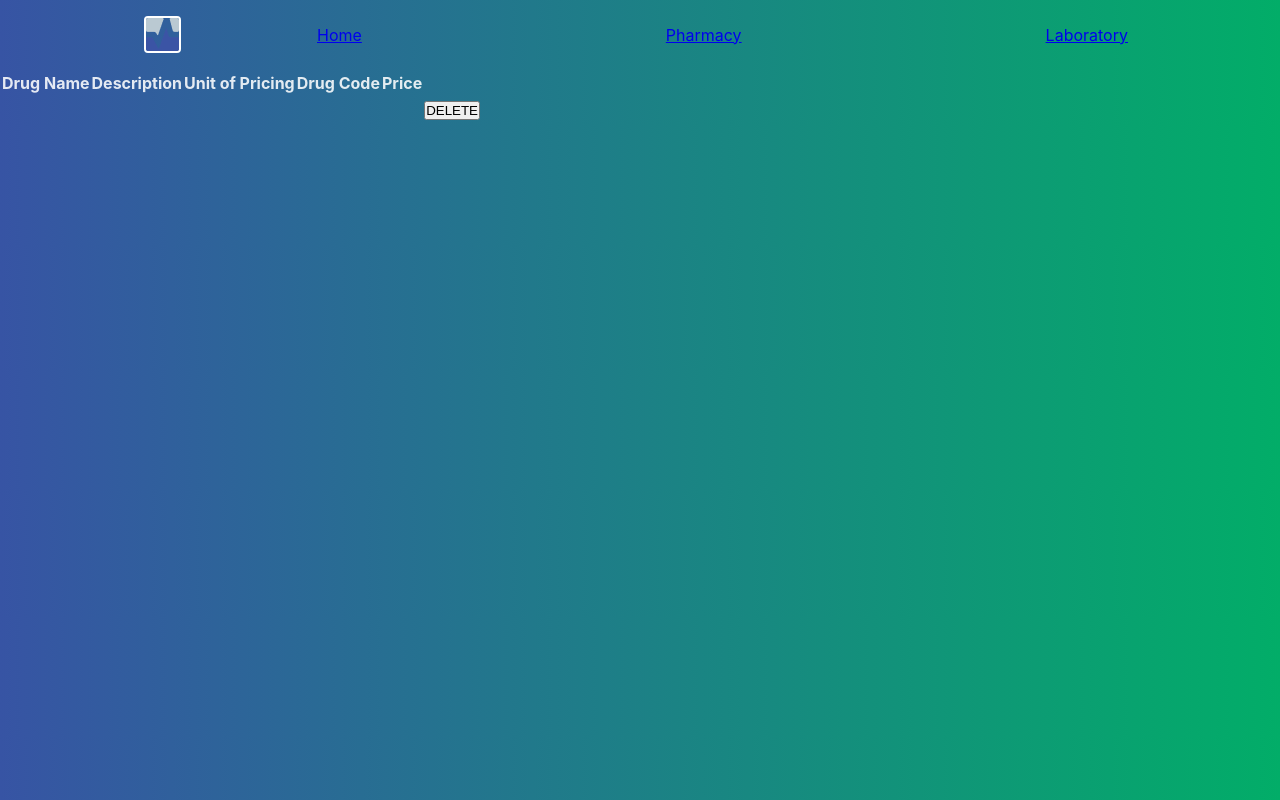
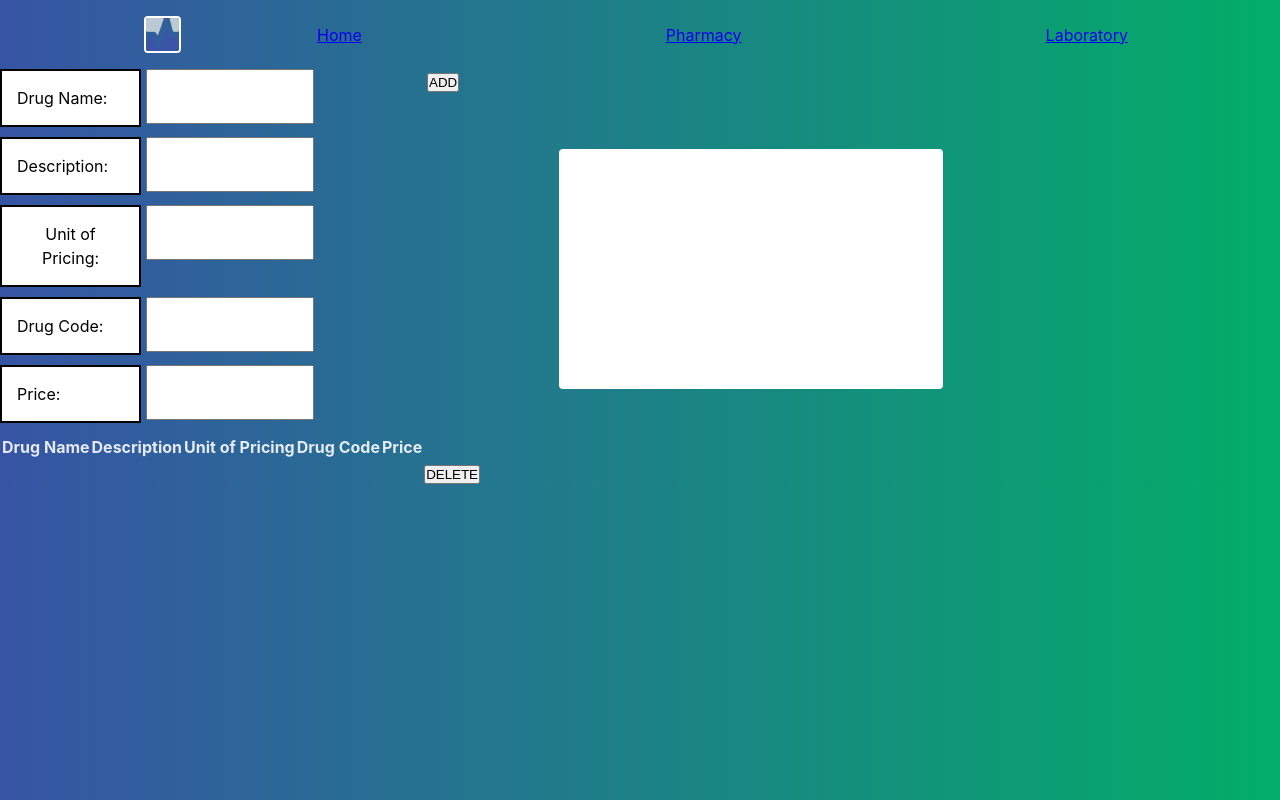
Before and after one commit to abronoma/Project-Medtrack, a React (Vite) app: page /pharmacy in a window 1280 px wide. Built offline with nearby package versions, Linux system fonts and the light colour scheme.

Commit message:
Corrections

```diff
--- a/src/components/Form.jsx
+++ b/src/components/pharmacy/Form.jsx
@@ -1,8 +1,8 @@
 import React, { useState } from 'react';
 import style from './Form.module.css';
-import LabStatistics from './stat';
+import PharmacyStatistics from '../stat';
 
-function labForm() {
+function PharmacyForm() {
   const [form, setForm] = useState({
     drugName: '',
     description: '',
@@ -91,10 +91,10 @@ function labForm() {
     <div>
      <button>ADD</button>
     </div>
-    <LabStatistics/>
+    <PharmacyStatistics/>
     </div>
     </>
   );
 }
 
-export default labForm;
+export default PharmacyForm;
--- a/src/components/pharmacy/pharmacy.jsx
+++ b/src/components/pharmacy/pharmacy.jsx
@@ -1,10 +1,12 @@
-import React from 'react'
-import Table from './Table'
+import React from "react";
+import PharmacyForm from './Form'
+import Table from "./Table";
 
 export default function Pharmacy() {
   return (
     <div>
-        <Table />
+      <PharmacyForm />
+      <Table />
     </div>
-  )
+  );
 }
--- a/src/components/stat.jsx
+++ b/src/components/stat.jsx
@@ -1,9 +1,9 @@
 import React  from "react";
 import style from './stat.module.css'
 
-export default function LabStatistics() {
+export default function PharmacyStatistics() {
     return (
-      <div className={style.labstat }>
+      <div className={style.pharmstat }>
          hELLO
         </div>
 
--- a/src/components/stat.module.css
+++ b/src/components/stat.module.css
@@ -1,4 +1,4 @@
-.labstat {
+.pharmstat {
     height: 15rem;
     width: 24rem;
     border: 0.5 solid grey;
```
Also changed, not shown: src/components/Header.jsx (deleted, +0 -23 lines), src/components/laboratory.jsx (deleted, +0 -19 lines), src/components/pharmacy/Form.module.css (renamed from src/components/Form.module.css).
